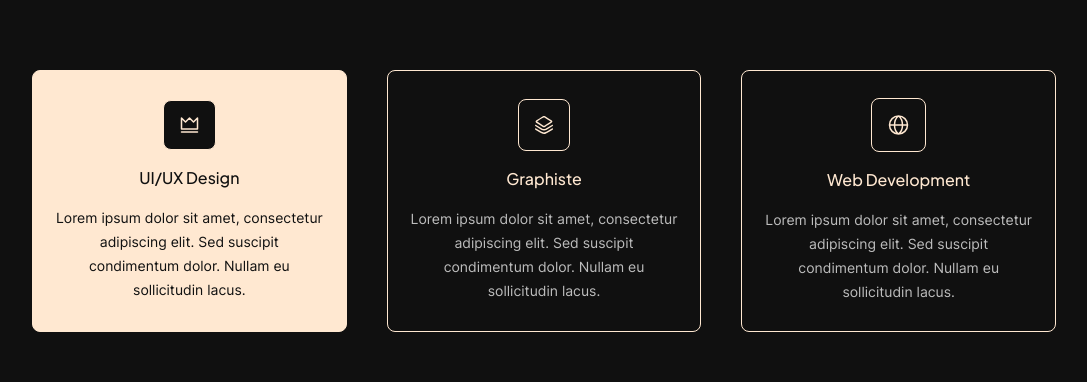
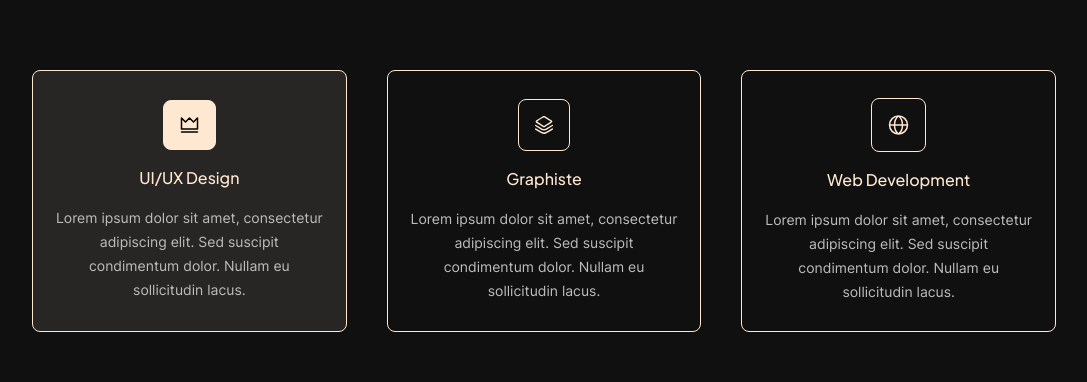
Before and after one commit to zelytra/Zetro-Portfolio, a Vue app in the folder frontend/: page / in a window 1280 px wide. In both pictures the pointer is over the element 285 px from the left and 992 px from the top of the page. Shown: the part 791-1173 px from the top of the page, without its empty margins (96-1183 px from the left). Built offline with nearby package versions, Linux system fonts and the light colour scheme; no server answers.

Commit message:
Patch #16

```diff
--- a/frontend/src/vue/user/SkillCard.vue
+++ b/frontend/src/vue/user/SkillCard.vue
@@ -55,14 +55,16 @@ defineProps({
   }
 
   &:hover {
-    background: var(--main);
+    background: rgba(255, 232, 209, 0.1);
+
 
     .image-container {
-      background: var(--primary-background);
-    }
+      background: var(--main);
 
-    p, h3 {
-      color: var(--revert-text);
+      img {
+        transition: filter 0ms;
+        filter: brightness(0%);
+      }
     }
   }
 }
```
